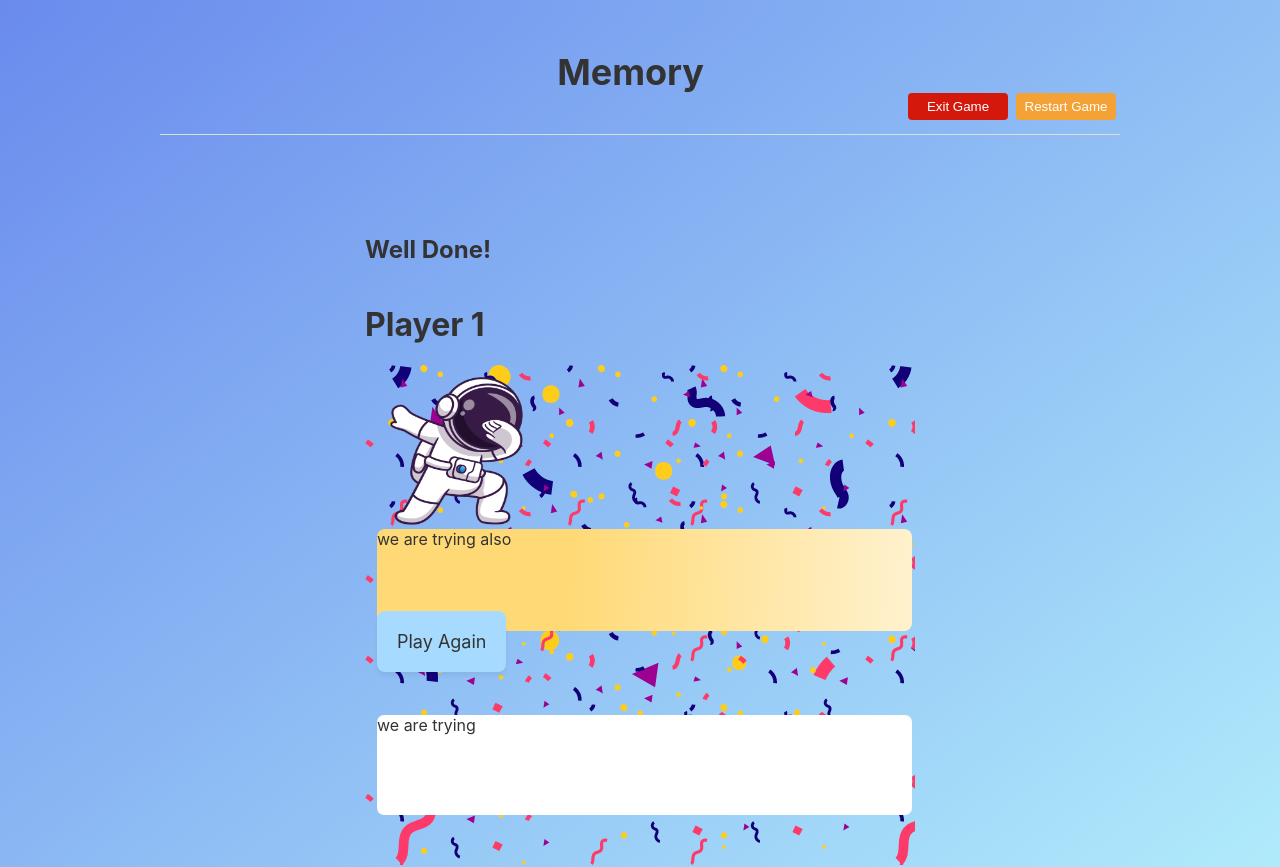
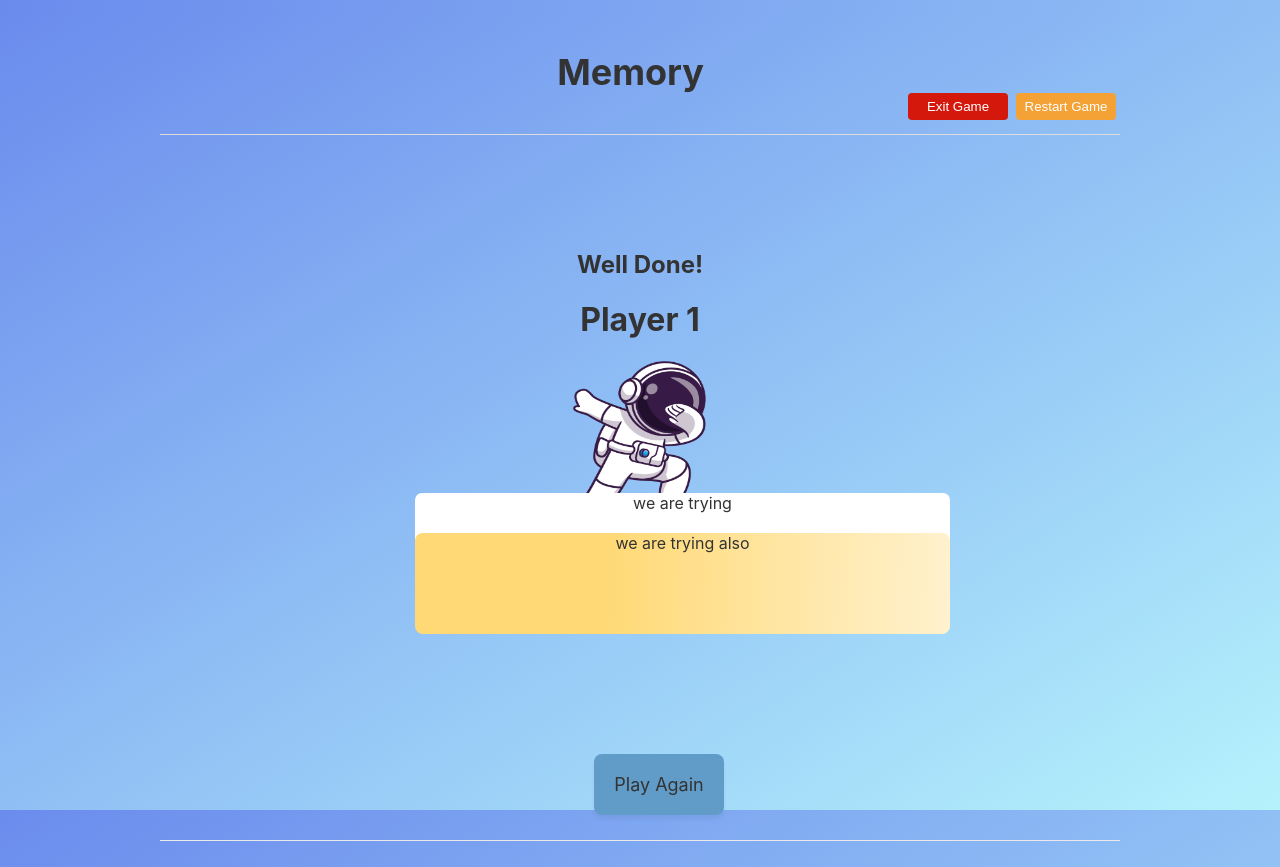
Before and after one commit to Zwikhodo/MemoryGame, a Next.js app: page /about in a window 1280 px wide. Shown: the top 867 px of the page. Built offline with nearby package versions, Linux system fonts and the light colour scheme.

Commit message:
Sbuko Edit

```diff
--- a/pages/about.js
+++ b/pages/about.js
@@ -4,18 +4,16 @@ import Image from 'next/image';
 import styles from "../styles/Layout.module.css";
 const About = () => {
   return (
-    <div className={styles.title}>
-
-      < h2>Well Done!</h2>
+    <div className={styles.container}>
+      <h2>Well Done!</h2>
       <h1>Player 1</h1>
-     <div className={styles.container}>
-
-
       <Image
           className={styles.victory}
           src="/done.png"
           width={160}
           height={148}
+          position='relative'
+
         />
         <div className={styles.scoreBoard1}>
           we are trying
@@ -30,7 +28,7 @@ const About = () => {
 
         </div>
         </div>
-    </div>
+
 
 
 
--- a/pages/game/index.js
+++ b/pages/game/index.js
@@ -67,6 +67,10 @@ const Game = () => {
   const [card1, setCard1] = useState(null)
   const [card2, setCard2] = useState(null)
   const [points, setPoints] = useState(0);
+  const [winner, setWinner] = useState ('')
+  const [player1, setPlayer1] = useState ([])
+  const [player2, setPlayer2] = useState ([])
+  const [turn, setTurn] = useState ('')
 
   const shuffleCards = () => {
     const shuffledCards = [...flipCards]
@@ -115,7 +119,7 @@ const Game = () => {
   return (
     <div className={styles.Game}>
       <button className={styles.btn} onClick={shuffleCards}>
-        Restart Game
+        Start Game
       </button>
       <div className={styles.player1}>
         <Image
--- a/styles/Game.module.css
+++ b/styles/Game.module.css
@@ -15,7 +15,8 @@ margin-left: 80px;
     width: 150px;
     padding: 8px 0;
     margin: 12px auto;
-    background: #4979ff;
+    background: #06e97f;
+    border: none;
     border-radius: 4px;
     color: white;
     text-align: center;
--- a/styles/Home.module.css
+++ b/styles/Home.module.css
@@ -7,6 +7,9 @@
   color: #777;
 }
 .btn {
+  position: relative;
+  top: 40px;
+  right:20px;
   display: block;
   width: 150px;
   padding: 8px 0;
@@ -17,18 +20,18 @@
   text-align: center;
 }
 
-/* .avatar1{
+.avatar_container1{
+  position: relative;
+  margin: auto;
+  padding: 40px;
+  left: 123px;
 
 }
-
-.avatar2{
-
-} */
 .avatarInput{
-  margin: auto;
-
+  position: relative;
+  top: 40px;
+  right: 160px;
   padding: 5px;
   border-radius: 6px;
 
-
 }
--- a/styles/Layout.module.css
+++ b/styles/Layout.module.css
@@ -1,23 +1,18 @@
-.title{
-    display: grid;
-    justify-content: center;
-    align-items: center;
+
+.container{
+    margin: auto;
+    margin-bottom:190px ;
+    width: 50%;
+    padding: 15px;
+    text-align: center;
+    top: 0px;
 
 
 }
-.container{
-    box-sizing: border-box;
+.victory{
     position: relative;
-    width: 550px;
-    height: 500px;
-    padding: 12px;
-    border-radius: 8px;
-background-image: url(../public/confetti.png);
-
-}
-.victory{
-    display: grid;
-   justify-content: center;
+    bottom:10px ;
+    left: 40px;
 
 
 
@@ -29,12 +24,13 @@ width: 535px;
 height: 100px;
 background:#FFFFFF;
 border-radius: 7px;
-bottom: 50px;
+bottom: 207px;
 
 
 }
 .scoreBoard2{
-
+    position: relative;
+    top: 20px;
     width: 535px;
     height: 101.37px;
     background: linear-gradient(92.15deg, #FFD975 35.31%, #FFFFFF 135.61%);
@@ -43,15 +39,15 @@ bottom: 50px;
 
 }
 .btn{
+position: relative;
+top: 160px;
+left: 19px;
 padding: 20px;
 width: 164px;
 height: 56px;
-background: #A7DAFF;
+background: #609cc7;
 box-shadow: 0px 4px 4px rgba(0, 0, 0, 0.05);
 border-radius: 8px;
 font-size: large;
 
 }
-.btn_container{
-    top: 120px;
-}
--- a/styles/globals.css
+++ b/styles/globals.css
@@ -7,6 +7,7 @@ body {
   background: linear-gradient(to bottom right, #6A8BED, #B5F2FC);
   color: #333;
   padding: 0;
+  height:100vh;
   margin: 0;
   font-family: -apple-system, BlinkMacSystemFont, Segoe UI, Roboto, Oxygen,
     Ubuntu, Cantarell, Fira Sans, Droid Sans, Helvetica Neue, sans-serif;
```
Also changed, not shown: pages/index.js (+4 -5 lines).
